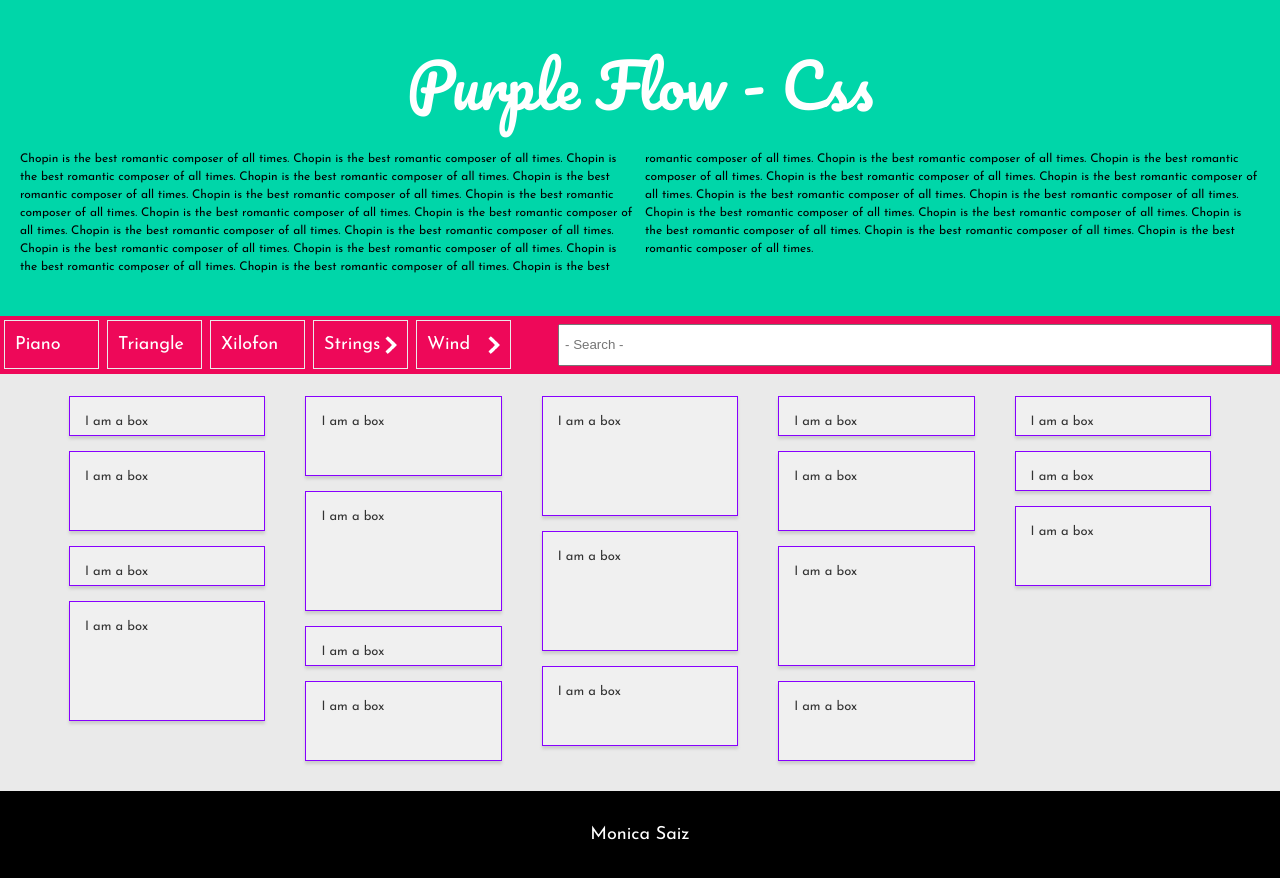
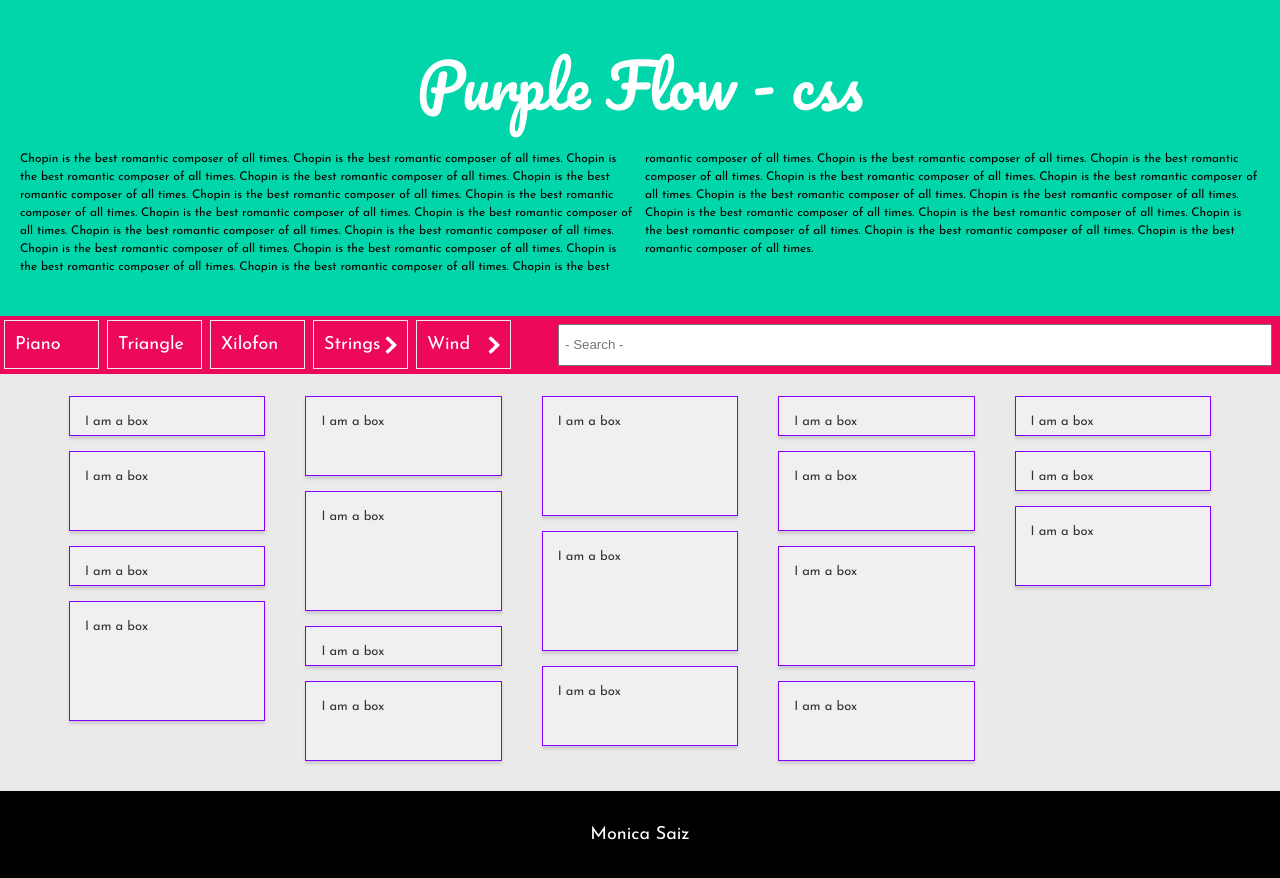
Before and after one commit to monifasol/purpleflow_css, a plain HTML site: page index.html in a window 1280 px wide. Drawn offline with Linux system fonts and the light colour scheme.

Commit message:
solving conflicts

```diff
--- a/index.html
+++ b/index.html
@@ -25,7 +25,7 @@
   <body>
 
     <header>
-      <h1 class="headline">Purple Flow - Css </h1>
+      <h1 class="headline">Purple Flow - css </h1>
       <div class="description">
         Chopin is the best romantic composer of all times. Chopin is the best romantic composer of all times. Chopin is the best romantic composer of all times. Chopin is the best romantic composer of all times. Chopin is the best romantic composer of all times. Chopin is the best romantic composer of all times. Chopin is the best romantic composer of all times. Chopin is the best romantic composer of all times. Chopin is the best romantic composer of all times. Chopin is the best romantic composer of all times. Chopin is the best romantic composer of all times. Chopin is the best romantic composer of all times. Chopin is the best romantic composer of all times. Chopin is the best romantic composer of all times. Chopin is the best romantic composer of all times. Chopin is the best romantic composer of all times. Chopin is the best romantic composer of all times. Chopin is the best romantic composer of all times. Chopin is the best romantic composer of all times. Chopin is the best romantic composer of all times. Chopin is the best romantic composer of all times. Chopin is the best romantic composer of all times. Chopin is the best romantic composer of all times. Chopin is the best romantic composer of all times. Chopin is the best romantic composer of all times. Chopin is the best romantic composer of all times. Chopin is the best romantic composer of all times.
     </header>
```
